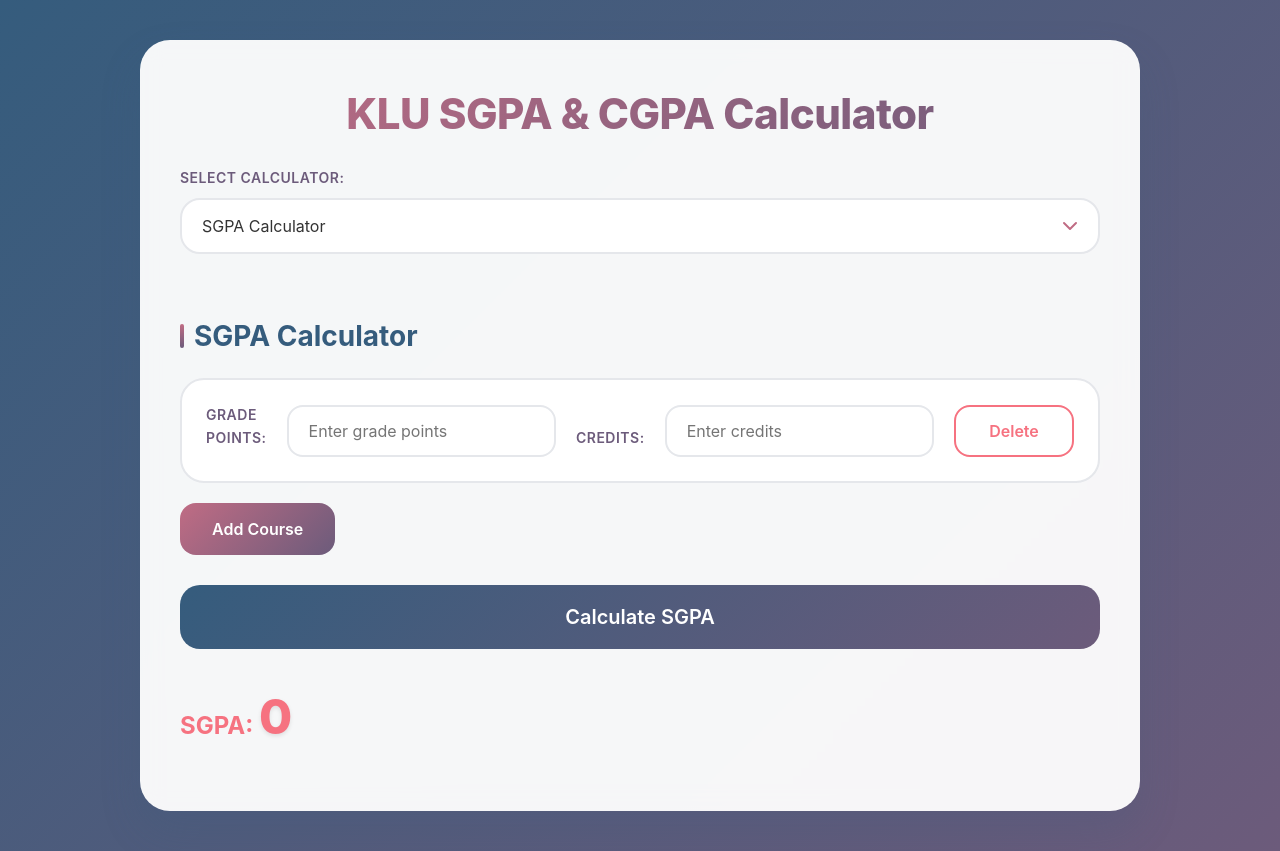
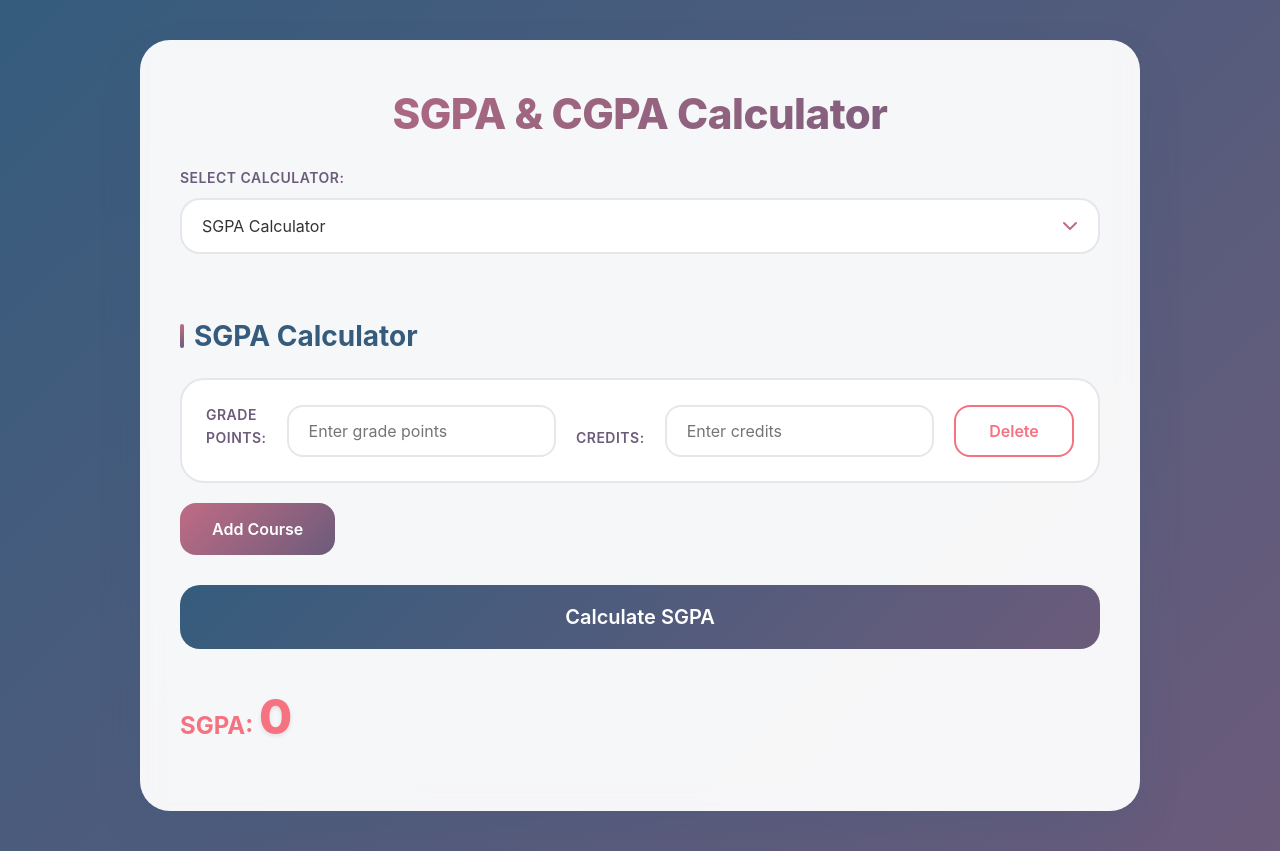
Before and after one commit to isuryaprakashh/gitdeploy, a plain HTML site: page index.html in a window 1280 px wide. Drawn offline with Linux system fonts and the light colour scheme.

Commit message:
Update index.html

```diff
--- a/index.html
+++ b/index.html
@@ -8,7 +8,7 @@
 </head>
 <body>
   <div class="container">
-    <h1>KLU SGPA & CGPA Calculator</h1>
+    <h1>SGPA & CGPA Calculator</h1>
 
     <label for="calculator">Select Calculator:</label>
     <select id="calculator">
```
